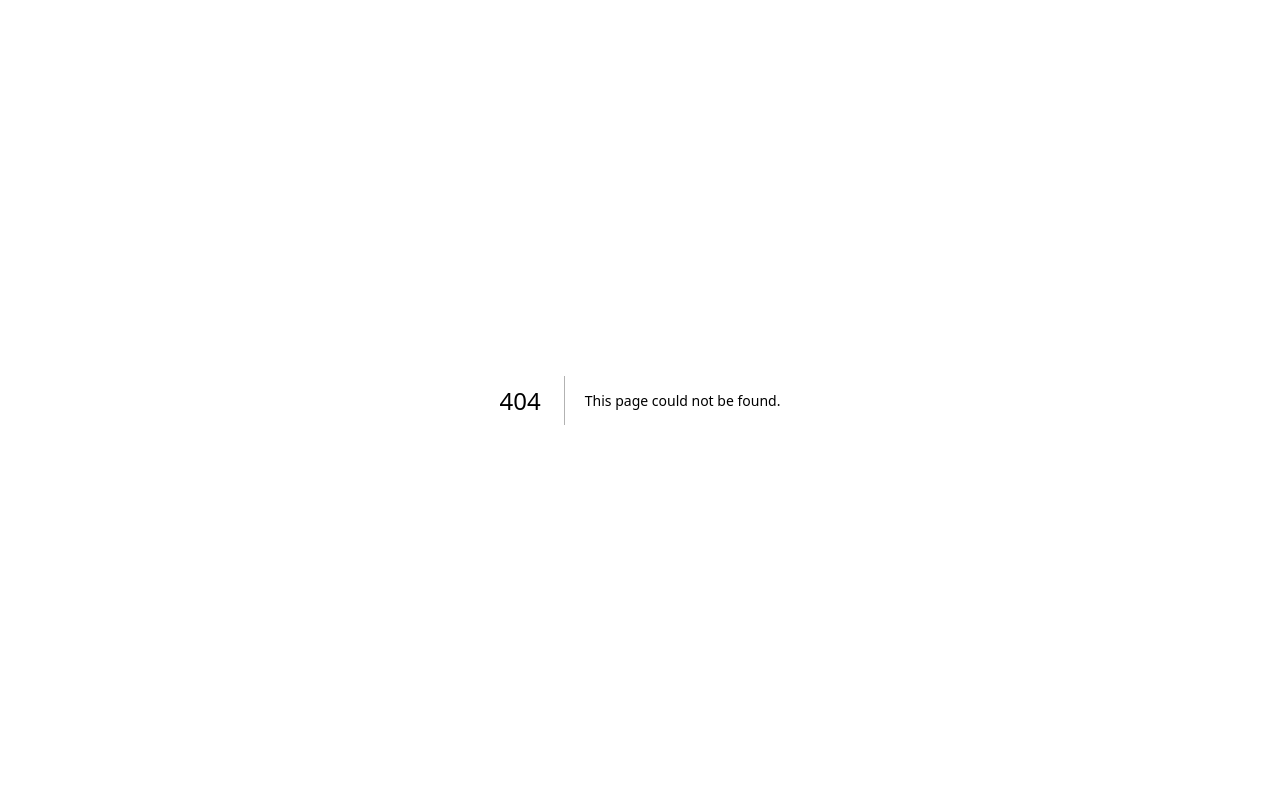
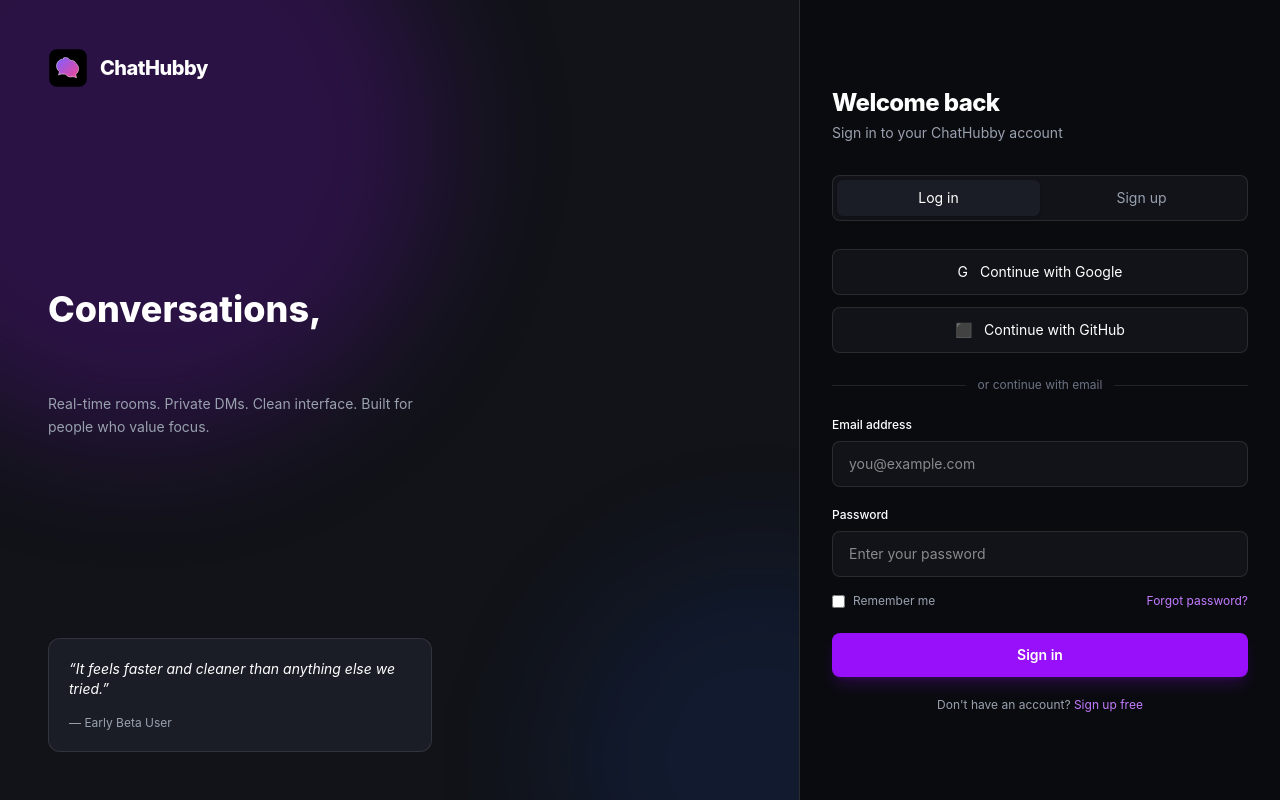
Before and after one commit to TalibMushtaq/chathubby, a Next.js app in the folder apps/web/: page /auth in a window 1280 px wide. Before the commit this address had no page. Built offline with nearby package versions, Linux system fonts and the light colour scheme.

Commit message:
feat : added login in and signup pages

```diff
--- /dev/null
+++ b/apps/web/app/auth/AuthCard.tsx
@@ -0,0 +1,192 @@
+"use client";
+
+import { useState } from "react";
+
+export default function AuthCard() {
+  const [tab, setTab] = useState<"login" | "signup">("login");
+
+  return (
+    <>
+      {/* Header */}
+      <div className="mb-8">
+        <h1 className="text-2xl font-extrabold tracking-tight">
+          {tab === "login" ? "Welcome back" : "Create account"}
+        </h1>
+        <p className="text-sm text-gray-400 mt-1">
+          {tab === "login"
+            ? "Sign in to your ChatHubby account"
+            : "Join and start chatting instantly"}
+        </p>
+      </div>
+
+      {/* Tabs */}
+      <div className="flex bg-surface border border-white/10 rounded-lg p-1 mb-7">
+        <button
+          onClick={() => setTab("login")}
+          className={`flex-1 py-2 text-sm rounded-md transition ${
+            tab === "login" ? "bg-surface-2 text-white shadow" : "text-gray-400"
+          }`}
+        >
+          Log in
+        </button>
+        <button
+          onClick={() => setTab("signup")}
+          className={`flex-1 py-2 text-sm rounded-md transition ${
+            tab === "signup"
+              ? "bg-surface-2 text-white shadow"
+              : "text-gray-400"
+          }`}
+        >
+          Sign up
+        </button>
+      </div>
+
+      {/* OAuth */}
+      <div className="space-y-3 mb-6">
+        <button className="w-full flex items-center justify-center gap-3 py-3 bg-surface border border-white/10 rounded-lg text-sm hover:bg-surface-2 transition">
+          <span className="text-sm">G</span>
+          {tab === "login" ? "Continue with Google" : "Sign up with Google"}
+        </button>
+
+        <button className="w-full flex items-center justify-center gap-3 py-3 bg-surface border border-white/10 rounded-lg text-sm hover:bg-surface-2 transition">
+          <span className="text-sm">⬛</span>
+          {tab === "login" ? "Continue with GitHub" : "Sign up with GitHub"}
+        </button>
+      </div>
+
+      {/* Divider */}
+      <div className="flex items-center gap-3 mb-6">
+        <div className="flex-1 h-px bg-white/10" />
+        <span className="text-xs text-gray-500">or continue with email</span>
+        <div className="flex-1 h-px bg-white/10" />
+      </div>
+
+      {/* Login Form */}
+      {tab === "login" && (
+        <>
+          <div className="space-y-5">
+            <div>
+              <label className="block text-xs mb-2 font-medium">
+                Email address
+              </label>
+              <input
+                type="email"
+                placeholder="you@example.com"
+                className="w-full bg-surface border border-white/10 rounded-lg px-4 py-3 text-sm focus:outline-none focus:border-purple-500 focus:ring-2 focus:ring-purple-500/20"
+              />
+            </div>
+
+            <div>
+              <label className="block text-xs mb-2 font-medium">Password</label>
+              <input
+                type="password"
+                placeholder="Enter your password"
+                className="w-full bg-surface border border-white/10 rounded-lg px-4 py-3 text-sm focus:outline-none focus:border-purple-500 focus:ring-2 focus:ring-purple-500/20"
+              />
+            </div>
+          </div>
+
+          <div className="flex items-center justify-between mt-4 mb-6 text-xs text-gray-400">
+            <label className="flex items-center gap-2">
+              <input type="checkbox" className="accent-purple-500" />
+              Remember me
+            </label>
+            <a href="#" className="text-purple-400 hover:opacity-80">
+              Forgot password?
+            </a>
+          </div>
+
+          <button className="w-full py-3 bg-purple-600 hover:bg-purple-500 transition rounded-lg text-sm font-semibold shadow-lg shadow-purple-600/20">
+            Sign in
+          </button>
+
+          <div className="text-center text-xs text-gray-400 mt-5">
+            Don't have an account?{" "}
+            <button
+              onClick={() => setTab("signup")}
+              className="text-purple-400 hover:opacity-80"
+            >
+              Sign up free
+            </button>
+          </div>
+        </>
+      )}
+
+      {/* Signup Form */}
+      {tab === "signup" && (
+        <>
+          <div className="flex gap-3 mb-5">
+            <div className="flex-1">
+              <label className="block text-xs mb-2 font-medium">
+                First name
+              </label>
+              <input
+                type="text"
+                placeholder="Alex"
+                className="w-full bg-surface border border-white/10 rounded-lg px-4 py-3 text-sm focus:outline-none focus:border-purple-500 focus:ring-2 focus:ring-purple-500/20"
+              />
+            </div>
+            <div className="flex-1">
+              <label className="block text-xs mb-2 font-medium">
+                Last name
+              </label>
+              <input
+                type="text"
+                placeholder="Morgan"
+                className="w-full bg-surface border border-white/10 rounded-lg px-4 py-3 text-sm focus:outline-none focus:border-purple-500 focus:ring-2 focus:ring-purple-500/20"
+              />
+            </div>
+          </div>
+
+          <div className="space-y-5">
+            <div>
+              <label className="block text-xs mb-2 font-medium">
+                Email address
+              </label>
+              <input
+                type="email"
+                placeholder="you@example.com"
+                className="w-full bg-surface border border-white/10 rounded-lg px-4 py-3 text-sm focus:outline-none focus:border-purple-500 focus:ring-2 focus:ring-purple-500/20"
+              />
+            </div>
+
+            <div>
+              <label className="block text-xs mb-2 font-medium">Password</label>
+              <input
+                type="password"
+                placeholder="Create a strong password"
+                className="w-full bg-surface border border-white/10 rounded-lg px-4 py-3 text-sm focus:outline-none focus:border-purple-500 focus:ring-2 focus:ring-purple-500/20"
+              />
+            </div>
+          </div>
+
+          <p className="text-xs text-gray-400 mt-4 leading-relaxed">
+            By creating an account you agree to our{" "}
+            <a href="#" className="text-purple-400">
+              Terms of Service
+            </a>{" "}
+            and{" "}
+            <a href="#" className="text-purple-400">
+              Privacy Policy
+            </a>
+            .
+          </p>
+
+          <button className="w-full mt-6 py-3 bg-purple-600 hover:bg-purple-500 transition rounded-lg text-sm font-semibold shadow-lg shadow-purple-600/20">
+            Create account
+          </button>
+
+          <div className="text-center text-xs text-gray-400 mt-5">
+            Already have an account?{" "}
+            <button
+              onClick={() => setTab("login")}
+              className="text-purple-400 hover:opacity-80"
+            >
+              Log in
+            </button>
+          </div>
+        </>
+      )}
+    </>
+  );
+}
--- /dev/null
+++ b/apps/web/app/auth/page.tsx
@@ -0,0 +1,59 @@
+// app/auth/page.tsx
+
+import AuthCard from "./AuthCard";
+import Logo from "../../components/icons/Logo";
+
+export default async function AuthPage() {
+  // Later:
+  // - read cookies()
+  // - redirect if logged in
+
+  return (
+    <div className="min-h-screen bg-bg text-white flex">
+      {/* LEFT PANEL */}
+      <div className="hidden lg:flex flex-1 flex-col justify-between p-12 bg-surface border-r border-white/10 relative overflow-hidden">
+        {/* Glow */}
+        <div className="absolute -top-40 -left-40 w-150 h-150 bg-purple-600/20 rounded-full blur-3xl" />
+        <div className="absolute -bottom-40 -right-40 w-100 h-100 bg-blue-600/10 rounded-full blur-3xl" />
+
+        {/* Logo */}
+        <div className="relative z-10 flex items-center gap-3">
+          <div className="w-10 h-10 rounded-lg flex items-center justify-center font-bold">
+            <Logo />
+          </div>
+          <span className="text-xl font-extrabold tracking-tight">
+            ChatHubby
+          </span>
+        </div>
+
+        {/* Marketing Copy */}
+        <div className="relative z-10">
+          <h2 className="text-4xl font-extrabold leading-tight">
+            Conversations,
+            <br />
+            <span className="bg-line-to-r from-purple-400 to-blue-400 bg-clip-text text-transparent">
+              reimagined.
+            </span>
+          </h2>
+          <p className="mt-4 text-gray-400 max-w-sm text-sm leading-relaxed">
+            Real-time rooms. Private DMs. Clean interface. Built for people who
+            value focus.
+          </p>
+        </div>
+
+        {/* Social Proof */}
+        <div className="relative z-10 bg-surface-2 border border-white/10 rounded-xl p-5 max-w-sm">
+          <p className="text-sm italic mb-4">
+            “It feels faster and cleaner than anything else we tried.”
+          </p>
+          <div className="text-xs text-gray-400">— Early Beta User</div>
+        </div>
+      </div>
+
+      {/* RIGHT PANEL */}
+      <div className="w-full lg:w-120 flex flex-col justify-center px-8 py-16">
+        <AuthCard />
+      </div>
+    </div>
+  );
+}
```
